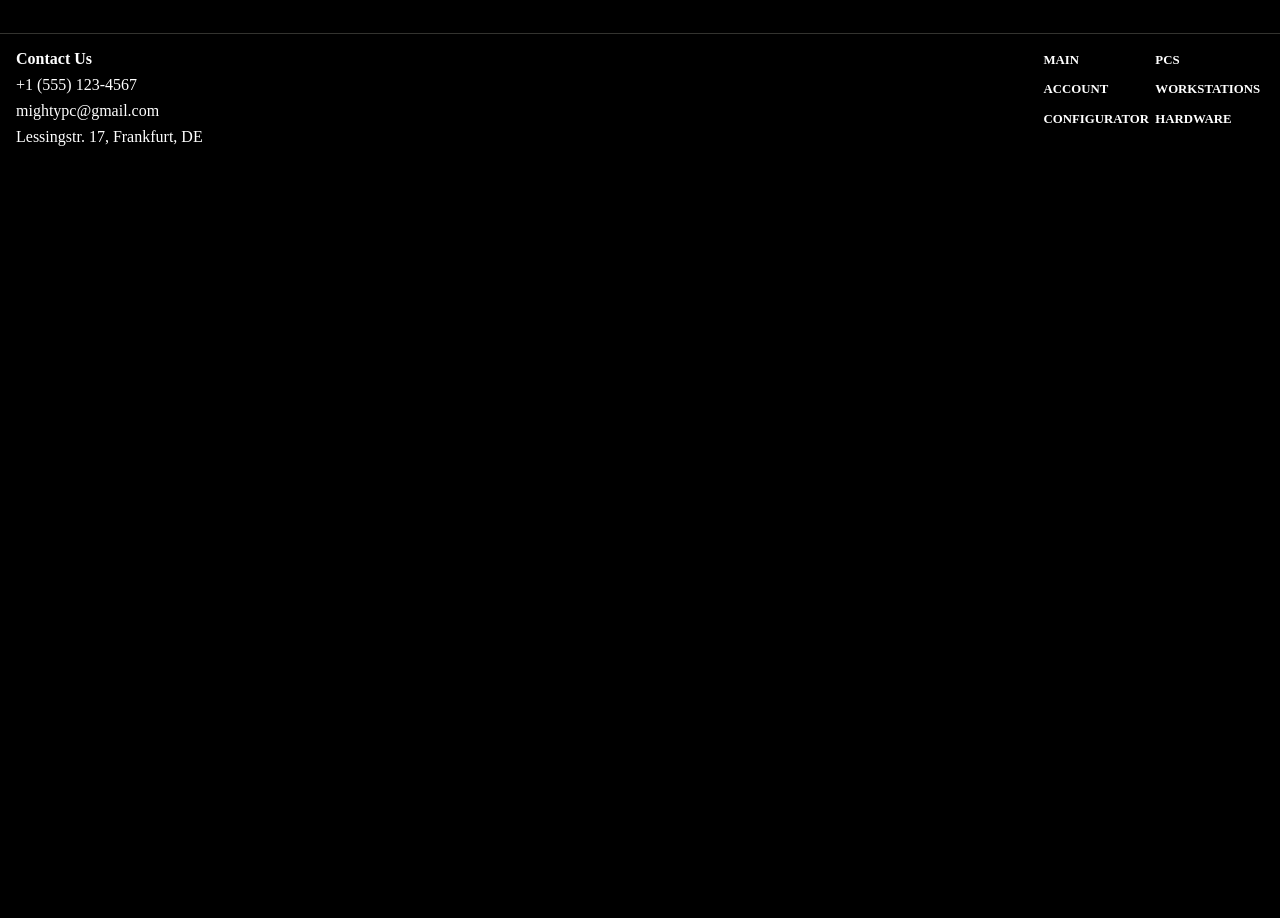
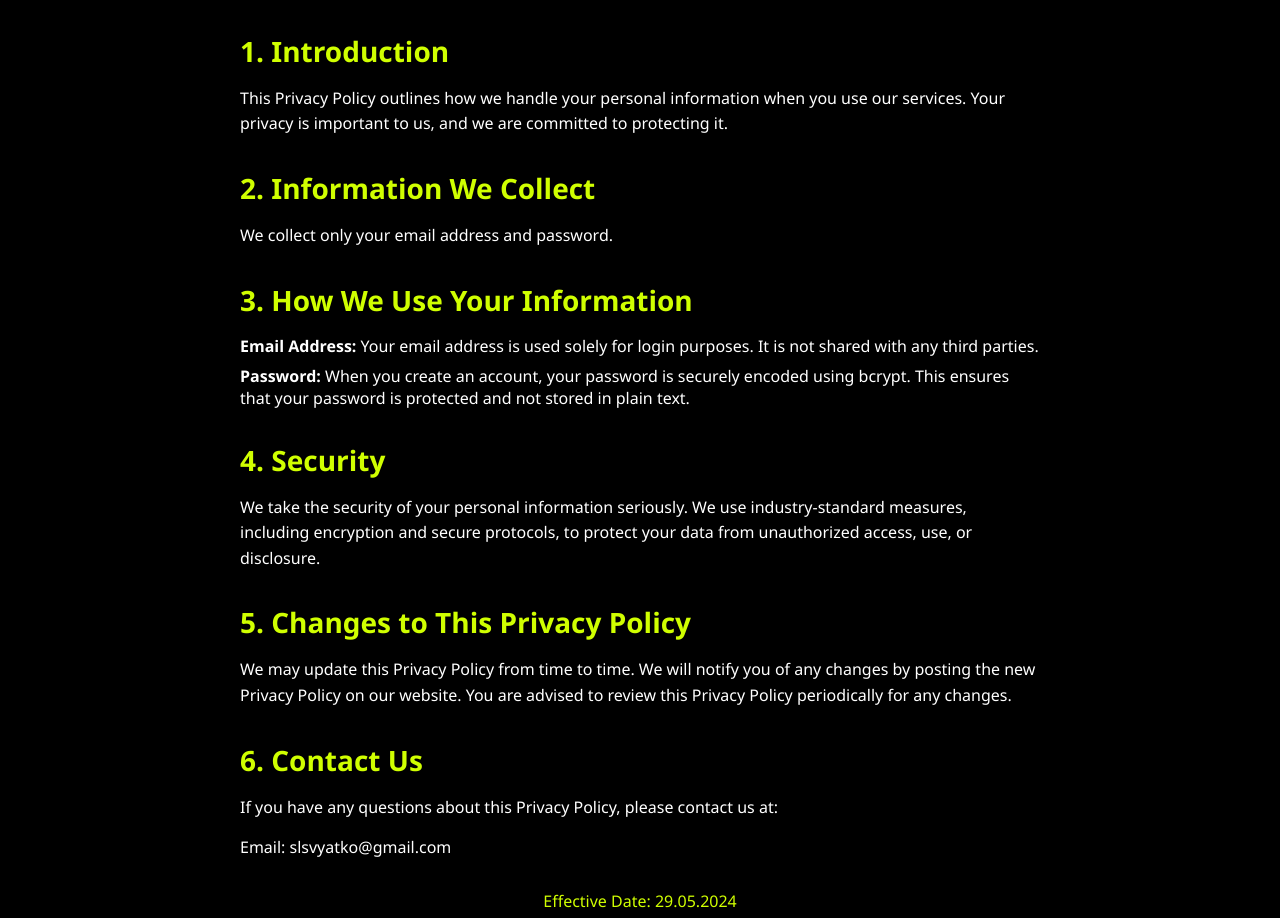
Before and after one commit to SviatSloboda/MightyPC, a React (Vite) app in the folder frontend/: page /privacy-policy in a window 1280 px wide. Shown: the part 194-1112 px from the top of the page. Before the commit the page ends 800 px from the top, so only its background shows below. Built offline with nearby package versions, Linux system fonts and the light colour scheme; no server answers.

Commit message:
added privacy policy to my page

```diff
--- a/frontend/src/App.tsx
+++ b/frontend/src/App.tsx
@@ -26,6 +26,7 @@ import {
     GpuCharacteristics, HddCharacteristics,
     MotherboardCharacteristics, PcCaseCharacteristics, PsuCharacteristics, RamCharacteristics, SsdCharacteristics
 } from "./components/hardware/Characteristics.tsx";
+import PrivacyPolicy from "./components/login/PrivacyPolicy.tsx";
 
 
 export default function App() {
@@ -73,6 +74,8 @@ export default function App() {
 
             <Route path="/user-pcs" element={<UserPcsPage/>}/>
 
+            <Route path="/privacy-policy" element={<PrivacyPolicy/>}/>
+
         </Routes>
         <FooterBar/>
     </BrowserRouter>)
--- /dev/null
+++ b/frontend/src/components/login/PrivacyPolicy.tsx
@@ -0,0 +1,47 @@
+import React from 'react';
+
+const PrivacyPolicy: React.FC = () => {
+    return (
+        <div className="privacy-policy">
+            <h1 className="privacy-policy__title">Privacy Policy</h1>
+
+            <h2 className="privacy-policy__section-title">1. Introduction</h2>
+            <p className="privacy-policy__text">
+                This Privacy Policy outlines how we handle your personal information when you use our services. Your privacy is important to us, and we are committed to protecting it.
+            </p>
+
+            <h2 className="privacy-policy__section-title">2. Information We Collect</h2>
+            <p className="privacy-policy__text">
+                We collect only your email address and password.
+            </p>
+
+            <h2 className="privacy-policy__section-title">3. How We Use Your Information</h2>
+            <ul className="privacy-policy__list">
+                <li className="privacy-policy__list-item"><strong>Email Address:</strong> Your email address is used solely for login purposes. It is not shared with any third parties.</li>
+                <li className="privacy-policy__list-item"><strong>Password:</strong> When you create an account, your password is securely encoded using bcrypt. This ensures that your password is protected and not stored in plain text.</li>
+            </ul>
+
+            <h2 className="privacy-policy__section-title">4. Security</h2>
+            <p className="privacy-policy__text">
+                We take the security of your personal information seriously. We use industry-standard measures, including encryption and secure protocols, to protect your data from unauthorized access, use, or disclosure.
+            </p>
+
+            <h2 className="privacy-policy__section-title">5. Changes to This Privacy Policy</h2>
+            <p className="privacy-policy__text">
+                We may update this Privacy Policy from time to time. We will notify you of any changes by posting the new Privacy Policy on our website. You are advised to review this Privacy Policy periodically for any changes.
+            </p>
+
+            <h2 className="privacy-policy__section-title">6. Contact Us</h2>
+            <p className="privacy-policy__text">
+                If you have any questions about this Privacy Policy, please contact us at:
+            </p>
+            <ul className="privacy-policy__list">
+                <li className="privacy-policy__list-item">Email: slsvyatko@gmail.com</li>
+            </ul>
+
+            <p className="privacy-policy__effective-date">Effective Date: 29.05.2024</p>
+        </div>
+    );
+};
+
+export default PrivacyPolicy;
--- a/frontend/src/components/mainpage/FooterBar.tsx
+++ b/frontend/src/components/mainpage/FooterBar.tsx
@@ -9,8 +9,8 @@ export default function FooterBar() {
                 <div className="footer__info-content">Lessingstr. 17, Frankfurt, DE</div>
             </div>
             <nav className="footer__nav">
-                <Link to="/pc" className="footer__nav-link">Main</Link>
                 <Link to="/pc" className="footer__nav-link">PCs</Link>
+                <Link to={"/privacy-policy"} className={"footer__nav-link"}>Privacy Policy</Link>
                 <Link to="/user" className="footer__nav-link footer__nav-link--account">Account</Link>
                 <Link to="/workstation" className="footer__nav-link">Workstations</Link>
                 <Link to="/configurator" className="footer__nav-link">Configurator</Link>
--- a/frontend/src/index.css
+++ b/frontend/src/index.css
@@ -119,6 +119,7 @@ a.nav__link {
 .footer__nav {
     display: grid;
     grid-template-columns: repeat(2, 1fr);
+    gap: 5px;
 }
 
 .footer__nav-link {
@@ -2360,3 +2361,52 @@ a.nav__link {
 .filter-section__header{
     margin-top: 5rem;
 }
+
+
+.privacy-policy {
+    color: #ffffff;
+    background-color: #000;
+    padding: 2rem;
+    border-radius: 8px;
+    box-shadow: 0 4px 10px rgba(0, 0, 0, 0.5);
+    max-width: 800px;
+    margin: 5rem auto;
+    font-family: 'Segoe UI', Tahoma, Geneva, Verdana, sans-serif;
+}
+
+.privacy-policy__title {
+    font-size: 2.5rem;
+    margin-bottom: 2rem;
+    text-align: center;
+    color: #d0ff00;
+}
+
+.privacy-policy__section-title {
+    font-size: 1.75rem;
+    margin-top: 2rem;
+    margin-bottom: 1rem;
+    color: #d0ff00;
+}
+
+.privacy-policy__text {
+    font-size: 1rem;
+    line-height: 1.6;
+    margin-bottom: 1rem;
+}
+
+.privacy-policy__list {
+    list-style-type: none;
+    padding: 0;
+}
+
+.privacy-policy__list-item {
+    font-size: 1rem;
+    margin-bottom: 0.5rem;
+}
+
+.privacy-policy__effective-date {
+    font-size: 1rem;
+    margin-top: 2rem;
+    text-align: center;
+    color: #d0ff00;
+}
```
